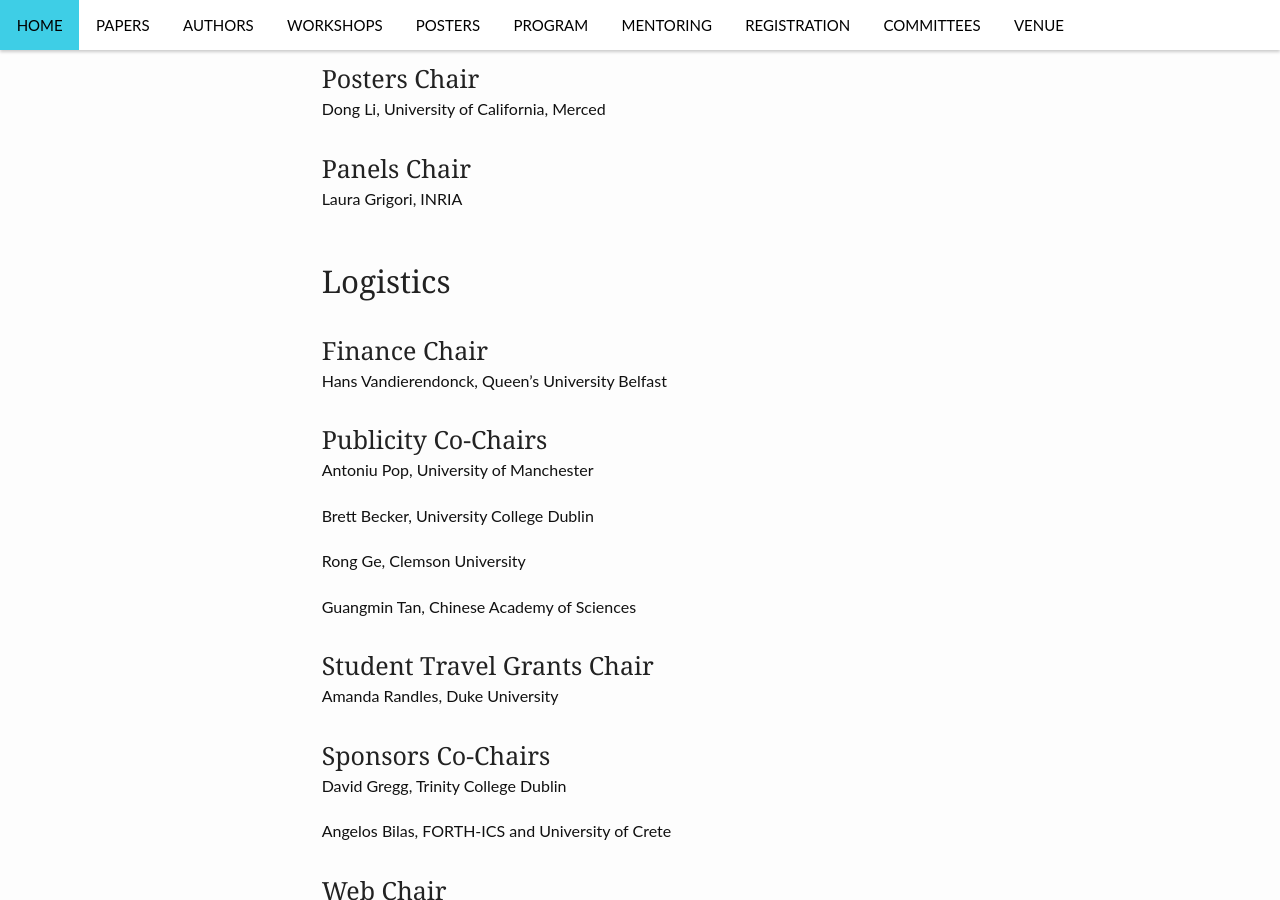
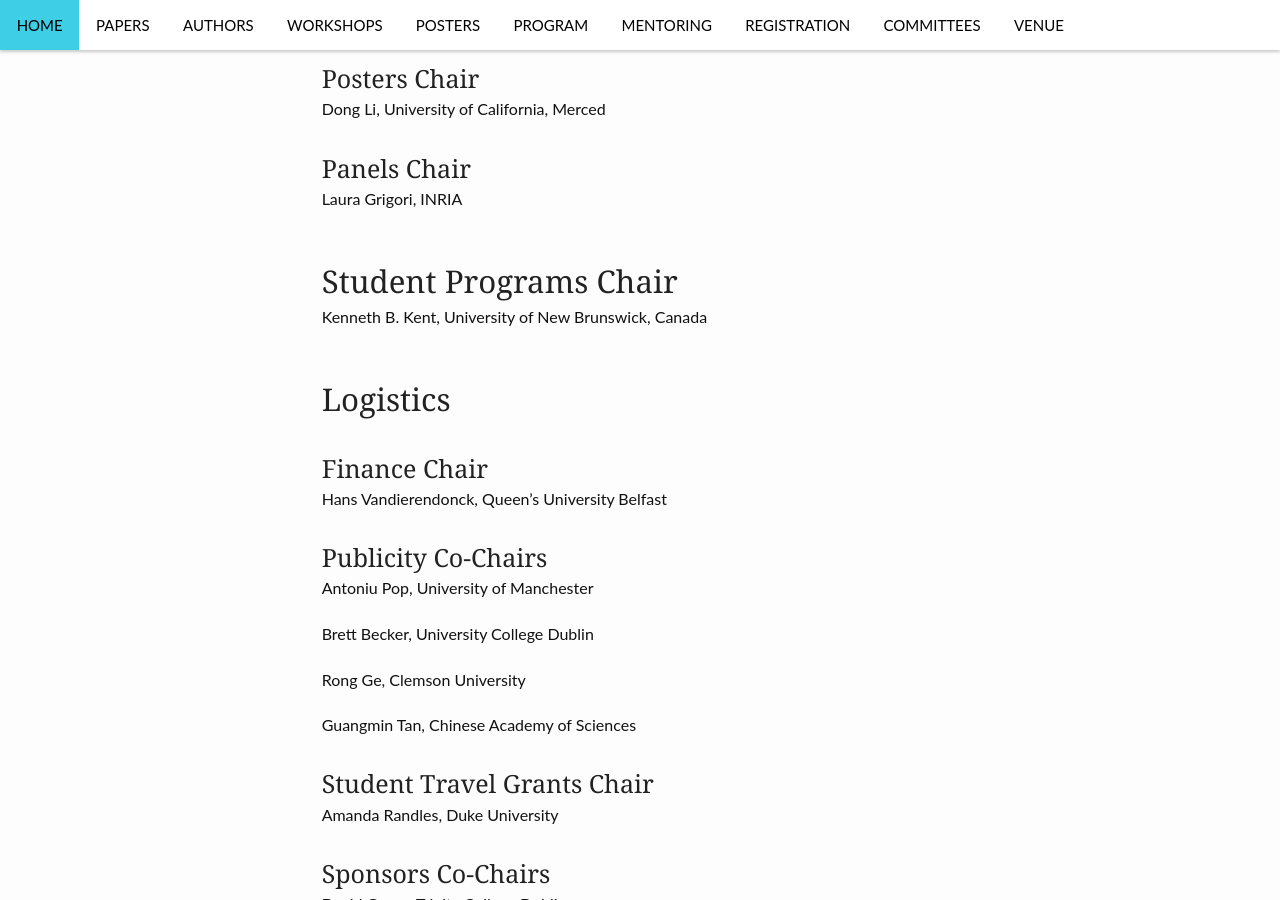
Before and after one commit to cluster2018/cluster2018, a Jekyll site: the page built from committees/index.md, in a window 1280 px wide and 900 px high, scrolled down 1037 px. Built offline with Jekyll 4.4.1, drawn with Linux system fonts in a browser that asks for light colours.

Commit message:
Update committee list

```diff
--- a/committees/index.md
+++ b/committees/index.md
@@ -34,6 +34,9 @@ Dong Li, University of California, Merced
 
 ### Panels Chair
 Laura Grigori, INRIA
+
+## Student Programs Chair
+Kenneth B. Kent, University of New Brunswick, Canada
 
 ## Logistics
 
```
